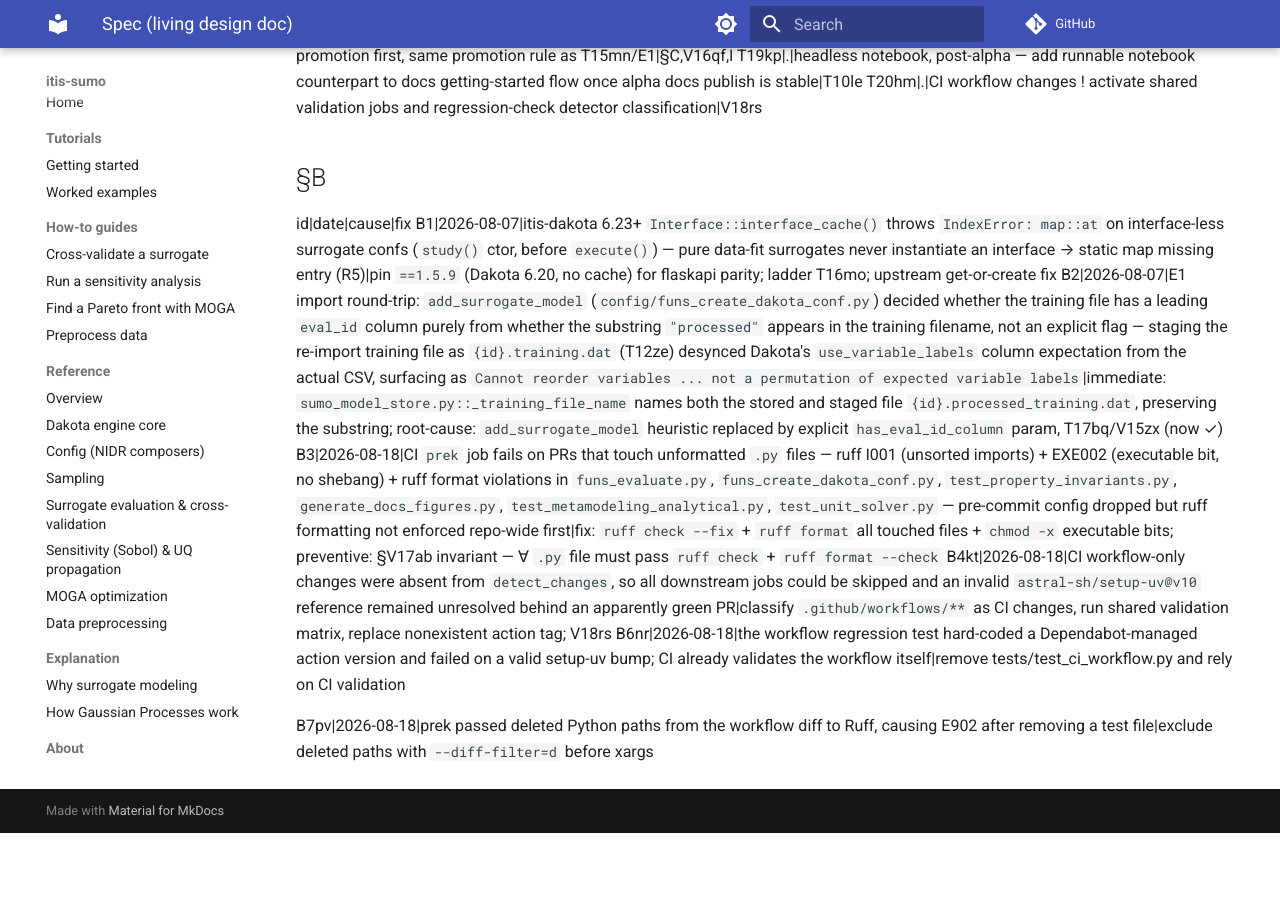
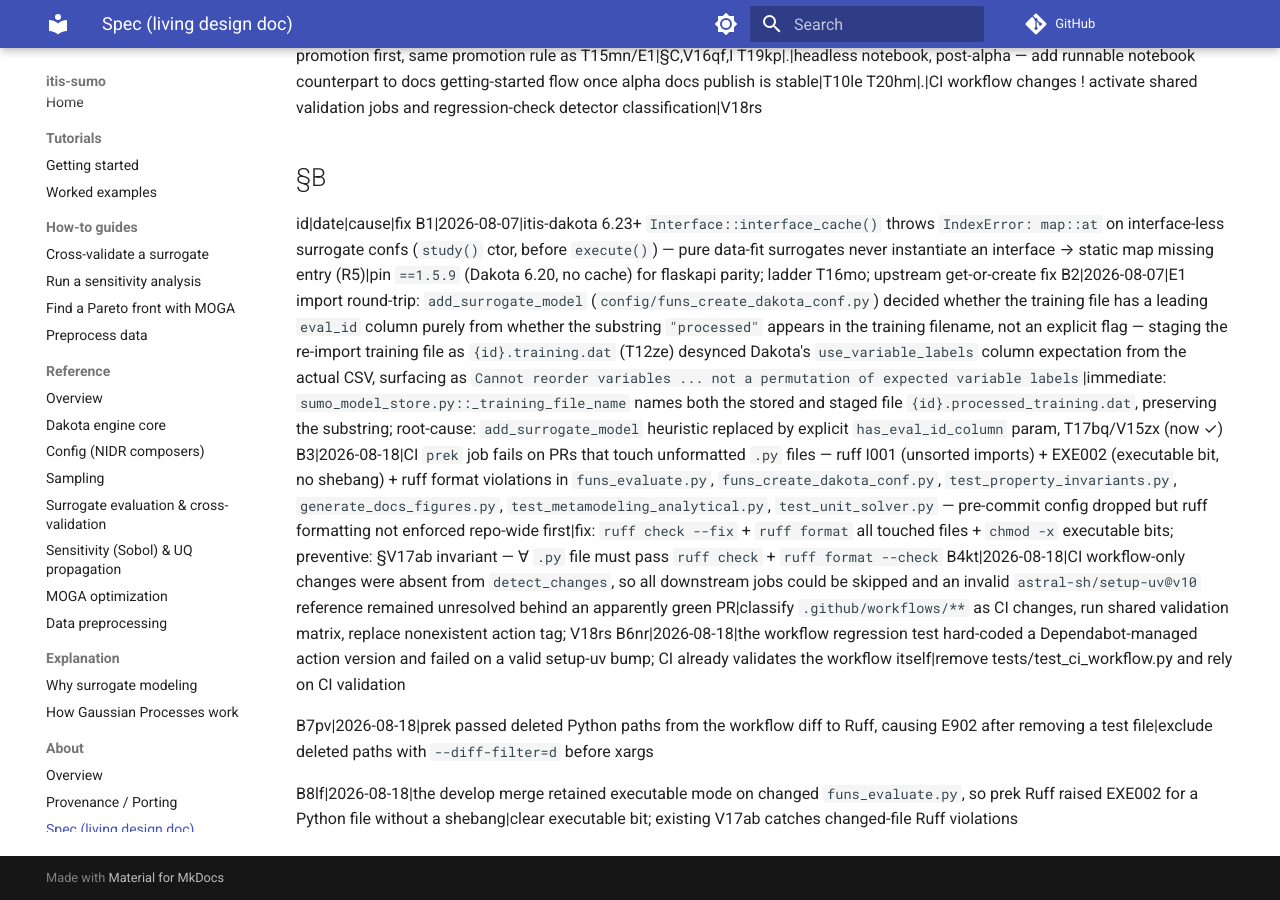
Before and after one commit to ITISFoundation/itis-sumo, an MkDocs documentation site: the page built from docs/about/spec.md, in a window 1280 px wide and 900 px high, scrolled down 4342 px. Built offline with MkDocs 1.6.1 and Material for MkDocs 9.7.7, drawn with Linux system fonts in a browser that asks for light colours; comment, search, counter and statistics services are not loaded; before the commit the page ends 5175 px from its top, so only the background shows below that.

Commit message:
fix(ci): clear executable bit from evaluate module

```diff
--- a/SPEC.md
+++ b/SPEC.md
@@ -95,3 +95,5 @@
 B6nr|2026-08-18|the workflow regression test hard-coded a Dependabot-managed action version and failed on a valid setup-uv bump; CI already validates the workflow itself|remove tests/test_ci_workflow.py and rely on CI validation
 
 B7pv|2026-08-18|prek passed deleted Python paths from the workflow diff to Ruff, causing E902 after removing a test file|exclude deleted paths with `--diff-filter=d` before xargs
+
+B8lf|2026-08-18|the develop merge retained executable mode on changed `funs_evaluate.py`, so prek Ruff raised EXE002 for a Python file without a shebang|clear executable bit; existing V17ab catches changed-file Ruff violations
```
